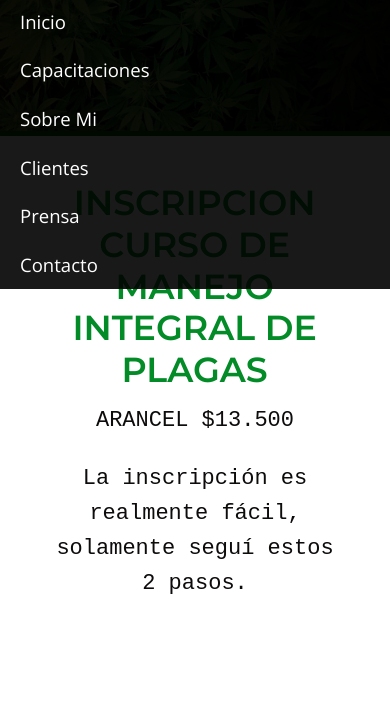
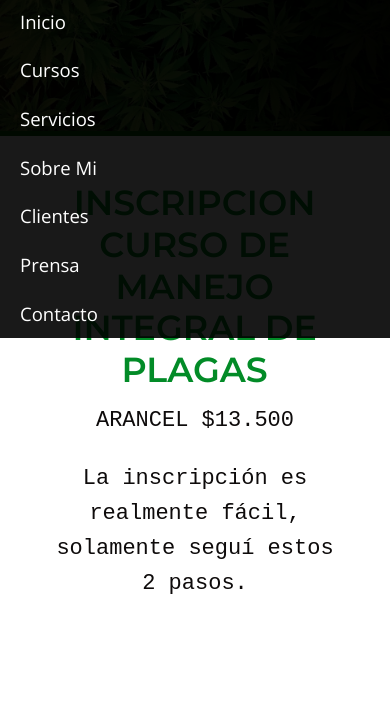
Before and after one commit to facundorsabia/IngenieroCannabico, a plain HTML site: page inscripcionplagas.html in a window 390 px wide. Both pictures are taken after a click on the button 365 px from the left and 35 px from the top of the page. Shown: the part 75-794 px from the top of the page. Drawn offline with nearby package versions, Linux system fonts and the light colour scheme; a script that the page names is missing.

Commit message:
updating NAV

```diff
--- a/inscripcionplagas.html
+++ b/inscripcionplagas.html
@@ -26,9 +26,10 @@
     </head>
 
     <body>
-    <!-- Header & Nav -->
+
+        <!-- Header & Nav -->
         <header class="header-area2 overlay">
-            <nav class="navbar navbar-expand-lg navbar-dark">
+            <nav class="navbar navbar-expand-lg navbar-dark animate__animated animate__fadeIn">
                 <div class="container">
                     <a href="index.html" class="navbar-brand"><img class="logo" src="img/logooficial.png"></a>
                     <button type="button" class="navbar-toggler collapsed" data-toggle="collapse" data-target="#main-nav">
@@ -36,20 +37,22 @@
                         <span class="menu-icon-bar"></span>
                         <span class="menu-icon-bar"></span>
                     </button>
-
                     <div id="main-nav" class="collapse navbar-collapse">
                         <ul class="navbar-nav ml-auto">
                             <li><a href="index.html" class="nav-item nav-link">Inicio</a></li>
                             <li class="dropdown">
-                                <a href="capacitaciones.html" class="nav-item nav-link active" data-toggle="dropdown">Capacitaciones</a>
+                                <a href="capacitaciones.html" class="nav-item nav-link" data-toggle="dropdown">Cursos</a>
                                 <div class="dropdown-menu">
-                                    <a href="capacitaciones.html" class="dropdown-item">Cursos</a>
-                                    <a href="workshops.html" class="dropdown-item">Workshops</a>
-                                    <a href="asesoramiento.html" class="dropdown-item">Asesoramiento</a>
+                                    <a href="cursocultivoexterior.html" class="dropdown-item">Cultivo Exterior</a>
+                                    <a href="cursocultivoindoor.html" class="dropdown-item">Cultivo Indoor</a>
+                                    <a href="cursobreeding.html" class="dropdown-item">Breeding </a>
+                                    <a href="cursoplagas.html" class="dropdown-item">Manejo de Plagas</a>
+                                    <a href="cursocosecha.html" class="dropdown-item">Cosecha y Post Cosecha</a>
                                 </div>
                             </li>
+                            <li><a href="asesoramiento.html" class="nav-item nav-link active">Servicios</a></li>
                             <li><a href="sobremi.html" class="nav-item nav-link">Sobre Mi</a></li>
-                            <li><a href="clientesi.html" class="nav-item nav-link">Clientes</a></li>
+                            <li><a href="clientes.html" class="nav-item nav-link">Clientes</a></li>
                             <li><a href="prensa.html" class="nav-item nav-link">Prensa</a></li>
                             <li><a href="contacto.html" class="nav-item nav-link">Contacto</a></li>
                         </ul>
@@ -57,6 +60,7 @@
                 </div>
             </nav>
         </header>
+
         <div class="header__container">
             <div>
                 <h2 class="header__tittle animate__animated animate__zoomIn" data-wow-duration = "2s">INSCRIPCION CURSO DE MANEJO INTEGRAL DE PLAGAS</h2>
```
Also changed, not shown: inscripcionbreeding.html (+12 -8 lines), inscripcioncosecha.html (+11 -7 lines), inscripcionexterior.html (+11 -7 lines), inscripcionindoor.html (+11 -7 lines).
